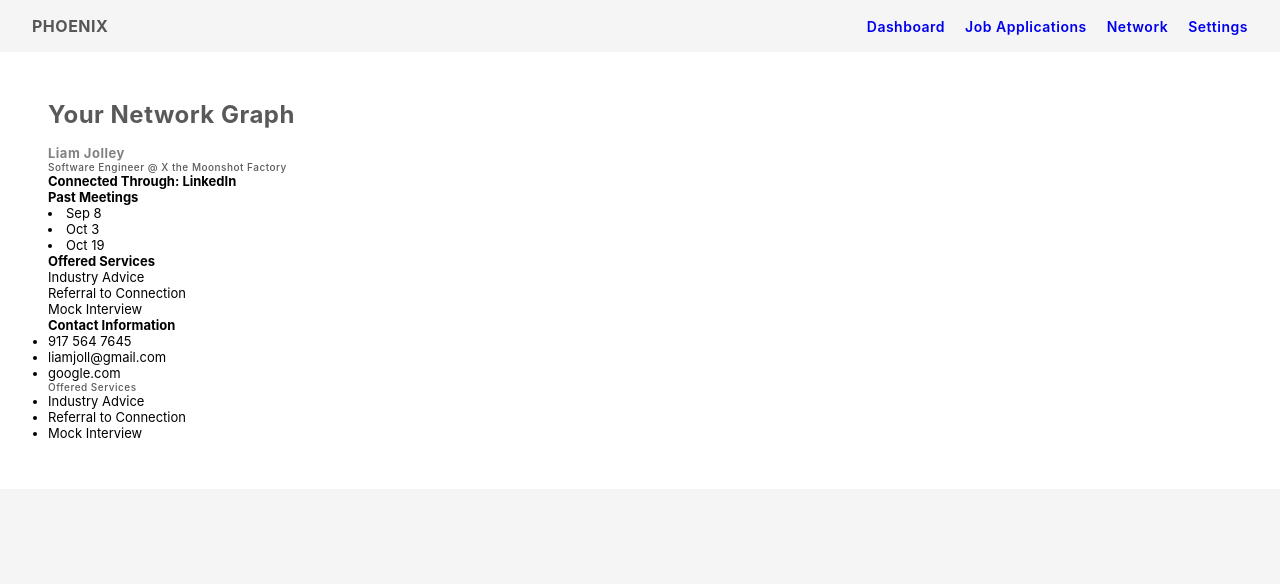
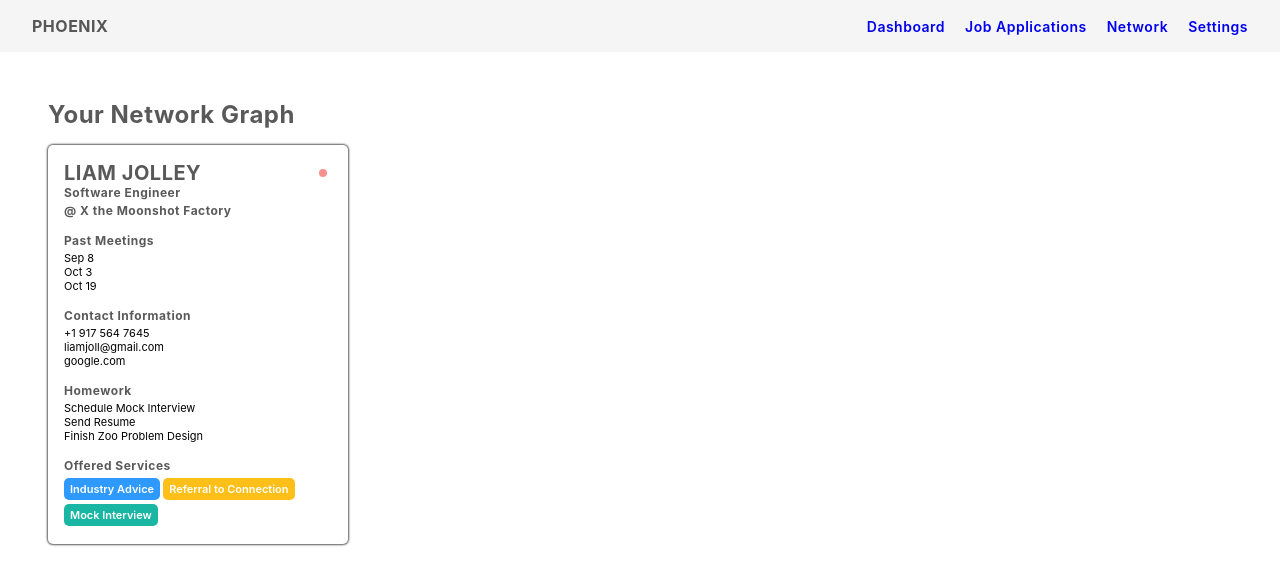
Before and after one commit to JuliaGrandury/phoenix-app-pern, a React (Create React App) app in the folder frontend/client/: page /networkgraph in a window 1280 px wide. Shown: the top 584 px of the page. Built offline with nearby package versions, Linux system fonts and the light colour scheme.

Commit message:
Added Shared Components, Tag Component, and worked on Conn Card

```diff
--- a/frontend/client/src/App.css
+++ b/frontend/client/src/App.css
@@ -53,3 +53,10 @@ a {
 .header ul li a:hover {
   color: #1890FF;
 }
+
+h1 {
+    font-size: 24px;
+    font-weight: 700;
+    letter-spacing: 0.5px;
+    color: #000000A6;
+}
--- a/frontend/client/src/components/NetworkGraph/ConnectionCard.jsx
+++ b/frontend/client/src/components/NetworkGraph/ConnectionCard.jsx
@@ -1,6 +1,10 @@
 import styles from './NetworkGraph.module.css'
+import StatusDot from '../Shared/StatusDot'
+import Tag from '../Shared/Tag'
 
 const ConnectionCard = () => {
+
+    // DELETE LATER
     const connection = {
         name: "Liam Jolley",
         title: "Software Engineer",
@@ -8,28 +12,35 @@ const ConnectionCard = () => {
         origin: 'LinkedIn',
         status: "Active",
         contactDates: ['Sep 8', 'Oct 3', 'Oct 19'],
-        contactInfo: { phone: '917 564 7645', email: 'liamjoll@gmail.com', linkedin: 'google.com' },
+        contactInfo: { phone: '+1 917 564 7645', email: 'liamjoll@gmail.com', linkedin: 'google.com' },
         offers: ['Industry Advice', 'Referral to Connection', 'Mock Interview'],
         secondaryConnections: ['Julia Lawrence', 'Melody Gibson'],
         homework: ['Schedule Mock Interview', 'Send Resume', 'Finish Zoo Problem Design']
     }
+    const statusInfo = {
+        label: 'inactive',
+        date: '03/09/2022',
+    }
 
     return (
-        <div>
-            <h2>{connection.name}</h2>
-            <div className={styles.StatusCircle}></div>
-            <h3>{connection.title} @ {connection.company}</h3>
-            <h4>Connected Through: {connection.origin}</h4>
-            <div className={styles.LeftDiv}>
+        <div className={styles.CardContainer}>
+
+            <div className={styles.CardHeader}>
+                <h2>{connection.name}</h2>
+                <StatusDot statusInfo={statusInfo} />
+                {/* <h3 className={styles.OriginDiv}>Connected Through {connection.origin}</h3> */}
+            </div>
+            <h4>{connection.title}</h4>
+            <h4>@ {connection.company}</h4>
+
+            <div className={styles.CardSection}>
                 {/* Think of linking each date to note document */}
                 <h4>Past Meetings</h4>
-                {connection.contactDates.map((date) => <li>{date}</li>)}
+                <ul>
+                    {connection.contactDates.map((date) => <li>{date}</li>)}
+                </ul>
             </div>
-            <div className={styles.RightDiv}>
-                <h4>Offered Services</h4>
-                {connection.offers.map((offer) => <div className='tag'>{offer}</div>)}
-            </div>
-            <div className={styles.RightDiv}>
+            <div className={styles.CardSection}>
                 <h4>Contact Information</h4>
                 <ul>
                     <li>{connection.contactInfo['phone']}</li>
@@ -37,18 +48,17 @@ const ConnectionCard = () => {
                     <li>{connection.contactInfo['linkedin']}</li>
                 </ul>
             </div>
-            <div>
-                <h3>Offered Services</h3>
+            <div className={styles.CardSection}>
+                <h4>Homework</h4>
                 <ul>
-                    {connection.offers.map((offer) => <li>{offer}</li>)}
+                    {connection.homework.map((item) => <li>{item}</li>)}
                 </ul>
-                {/* TAGS */}
-                {/* Resume Review */}
-                {/* Code Review */}
-                {/* Mock Interview */}
-                {/* Referral to Company */}
-                {/* Referral to Connection */}
-                {/* Industry Advice */}
+            </div>
+            <div className={styles.CardSection}>
+                <h4>Offered Services</h4>
+                <div className={styles.TagContainer}>
+                    {connection.offers.map((offer) => <Tag label={offer}/>)}
+                </div>
             </div>
 
         </div>
--- a/frontend/client/src/components/NetworkGraph/NetworkGraph.jsx
+++ b/frontend/client/src/components/NetworkGraph/NetworkGraph.jsx
@@ -1,37 +1,13 @@
-import ConnectionCard from './ConnectionCard';
+import ConnectionCard from './ConnectionCard'
+import StatusDot from '../Shared/StatusDot'
 import styles from './NetworkGraph.module.css'
 
-class Graph {
-  constructor(vertices) {
-    this.vertices = vertices;
-    this.adjacencyList = new Map();
-  }
 
-  addVertex(v) {
-    this.adjacencyList.set(v, []);
-  }
-
-  addEdge(v, w) {
-    this.adjacencyList.get(v).push(w);
-    this.adjacencyList.get(w).push(v);
-  }
-
-  printGraph() {
-    const allKeys = this.adjacencyList.keys();
-    for (let i of allKeys) {
-      const allValues = this.adjacencyList.get(i);
-      let concatenate = '';
-      for (let j of allValues) {
-        concatenate += j + " ";
-      }
-      console.log(i + " -> " + concatenate);
-    }
-  }
-
-  bfs() { }
-  dfs() { }
+// DELETE LATER
+const statusInfoMisty = {
+  label: 'active',
+  date: '03/09/1993',
 }
-
 
 const NetworkGraph = () => {
 
@@ -39,6 +15,9 @@ const NetworkGraph = () => {
     <div className={styles.PageContainer}>
       <h1>Your Network Graph</h1>
       <ConnectionCard />
+      <div>
+      </div>
+
     </div>
   )
 }
--- a/frontend/client/src/components/NetworkGraph/NetworkGraph.module.css
+++ b/frontend/client/src/components/NetworkGraph/NetworkGraph.module.css
@@ -1,12 +1,56 @@
 .PageContainer {
     padding: 3rem 3rem;
-    font-size: 13px;
+    font-size: 11px;
     background-color: white;
 }
 
-h1 {
-    font-size: 24px;
+.CardContainer h2 {
+    color: #000000A6;
+    font-size: 20px;
+    text-transform: uppercase;
+}
+
+.CardContainer h4 {
+    margin-bottom: 3px;
+    font-size: 12px;
     font-weight: 700;
     letter-spacing: 0.5px;
     color: #000000A6;
 }
+
+.CardContainer {
+    width: 300px;
+    padding: 1rem;
+    border-radius: 5px;
+    box-shadow: 0px 0px 2px 1px #000000A6;
+}
+
+.CardContainer ul {
+    list-style-type: none;
+}
+
+.CardHeader {
+    display: flex;
+    justify-content: space-between;
+    vertical-align: middle;
+    align-items: center;
+}
+
+.OriginDiv {
+    font-size: 9px;
+    background-color: #f5f5f5;
+    padding: 4px 6px;
+    height: 30px;
+    width: 110px;
+    text-align: right;
+    border-radius: 6px;
+}
+
+.CardSection {
+    margin-top: 15px;
+}
+
+.TagContainer {
+    display: flex;
+    flex-wrap: wrap;
+}
--- /dev/null
+++ b/frontend/client/src/components/Shared/StatusDot.jsx
@@ -0,0 +1,47 @@
+import { useState } from "react";
+
+const StatusDot = ({ statusInfo }) => {
+    const [cardOpen, setCardOpen] = useState(false);
+
+    const { label, date } = statusInfo;
+
+    const colorPairs = {
+        'active': 'rgba(0, 175, 155, 0.6)',
+        'sporadic': 'rgba(255, 184, 0, 0.6)',
+        'inactive': 'rgba(239, 71, 67, 0.6)',
+    }
+
+    const circleDiv = {
+        margin: '5px 5px',
+        height: 8,
+        width: 8,
+        borderRadius: 8,
+        backgroundColor: `${colorPairs[label]}`,
+    }
+
+    // const infoDiv = {
+    //     height: 5,
+    //     width: 10,
+    //     backgroundColor: 'rgba(239, 71, 67, 0.4)',
+    //     color: #000000A6,
+    //     display: 'none',
+    // }
+
+    const onMouseOver = () => {
+        alert("hey");
+    }
+
+    return (
+        <div>
+            {!cardOpen ? (
+                <>
+                    <div style={circleDiv} onMouseOver={onMouseOver}></div>
+                </>
+            ) : (
+                <div style={circleDiv}></div>
+            )}
+        </div>
+    )
+}
+
+export default StatusDot
--- /dev/null
+++ b/frontend/client/src/components/Shared/Tag.jsx
@@ -0,0 +1,29 @@
+import React from 'react'
+
+const tagColors = {
+  'Industry Advice': 'rgba(24, 144, 255, 0.9)',
+  'Code Review': 'rgba(150, 111, 214, 1)',
+  'Resume Review': 'rgba(150, 111, 214, 1)',
+  'Mock Interview': 'rgba(0, 175, 155, 0.9)',
+  'Referral to Company': 'rgba(239, 71, 67, 0.9)',
+  'Referral to Connection': 'rgba(255, 184, 0, 0.9)',
+}
+
+const Tag = ({ label }) => {
+
+  const tagStyles = {
+    margin: '2px 0px',
+    marginRight: '3px',
+    padding: '4px 6px',
+    borderRadius: '5px',
+    color: 'white',
+    fontWeight: 600,
+    backgroundColor: `${tagColors[label]}`
+  }
+
+  return (
+    <div style={tagStyles}>{label}</div>
+  )
+}
+
+export default Tag
```
